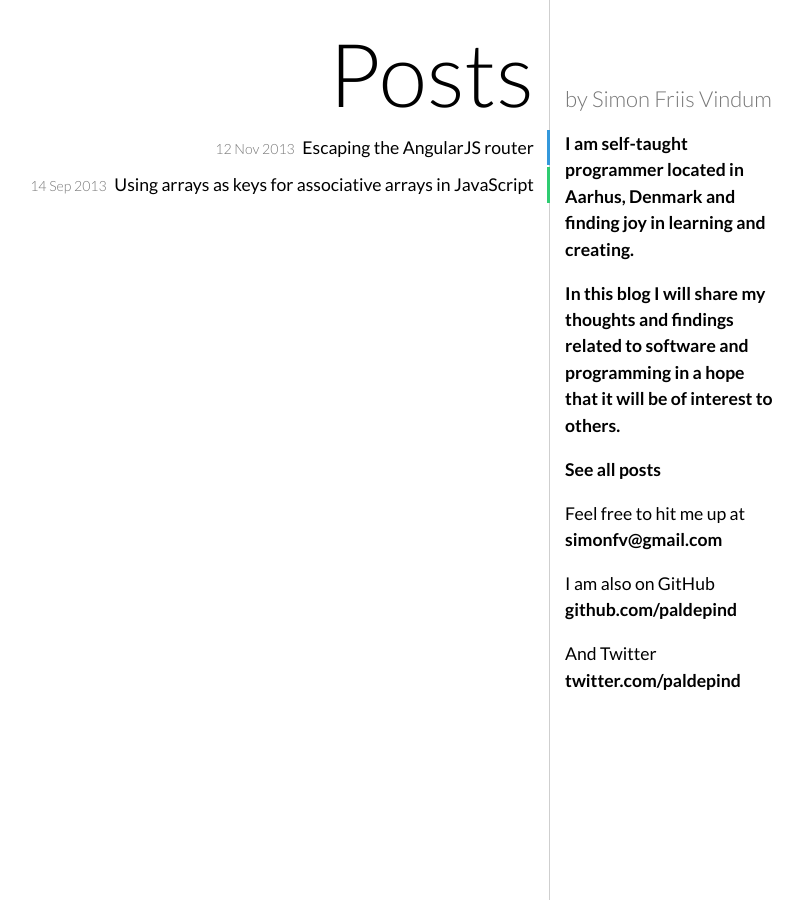
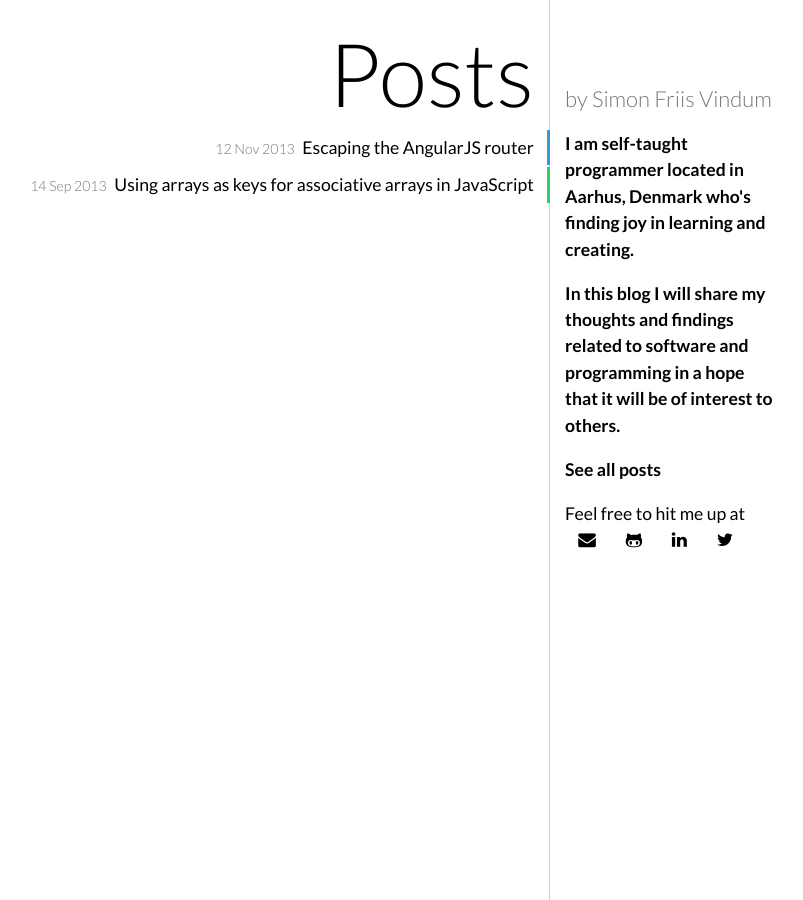
Before and after one commit to paldepind/blog, a Jekyll site: the page built from index.html, in a window 1280 px wide. Shown: the whole page, without its empty margins (240-1043 px from the left). Built offline with Jekyll 4.4.1, drawn with Linux system fonts in a browser that asks for light colours; nearby versions of some CDN libraries; Markdown is read by kramdown in place of the engine named in the settings.

Commit message:
Added contact icons to sidebar instead of text

```diff
--- a/_layouts/default.html
+++ b/_layouts/default.html
@@ -23,6 +23,7 @@
         <link href='http://fonts.googleapis.com/css?family=Quicksand:400,300,700' rel='stylesheet' type='text/css'>
         <link href='http://fonts.googleapis.com/css?family=Lato:400,100,100italic,300,300italic,400italic,700,700italic,900italic,900' rel='stylesheet' type='text/css'>
 
+        <link href="//netdna.bootstrapcdn.com/font-awesome/4.0.3/css/font-awesome.css" rel="stylesheet">
         <link rel="stylesheet" href="{{ site.baseurl }}/css/main.css">
         <link rel="stylesheet" href="{{ site.baseurl }}/css/syntax.css">
 
@@ -40,7 +41,7 @@
           {% endif %}
         </h1>
         <p>
-        I am self-taught programmer located in Aarhus, Denmark and finding joy in learning and creating.
+        I am self-taught programmer located in Aarhus, Denmark who's finding joy in learning and creating.
         </p>
         <p>
         In this blog I will share my thoughts and findings related to software and programming in a hope that it will be of interest to others.
@@ -52,17 +53,12 @@
         </p>
         <p>
           Feel free to hit me up at<br />
-          <a href="mailto:simonfv@gmail.com">simonfv@gmail.com</a><br>
-        </p>
-        <p>
-          I am also on GitHub<br />
-          <a href="http://github.com/paldepind/">github.com/paldepind</a><br>
-        </p>
-        <p>
-          And Twitter<br />
-          <a href="https://twitter.com/paldepind/">twitter.com/paldepind</a><br>
-        </p>
-        <p>
+          <span class="contact-icons">
+            <a href="mailto:simonfv@gmail.com"><i class="fa fa-envelope"></i></a>
+            <a href="https://github.com/paldepind/"><i class="fa fa-github-alt"></i></a>
+            <a href="http://linkedin.com/in/paldepind"><i class="fa fa-linkedin"></i></a>
+            <a href="https://twitter.com/paldepind"><i class="fa fa-twitter"></i></a>
+          </span>
         </p>
       </aside>
     </body>
--- a/css/main.css
+++ b/css/main.css
@@ -38,17 +38,19 @@ article > h1 {
 
 p { margin: 1em 0; }
 
-a {
+a, a:visited {
   color: #000;
+  transition: color 0.1s;
+  -moz-transition: color 0.1s;
+  -o-transition: color 0.1s;
 }
-a:hover {
-  color: #000;
-}
-a:visited {
-  color: #000;
-}
+
+a:hover,
 a:visited:hover {
-  color: #000;
+  color: #777;
+  transition: color 0.1s;
+  -moz-transition: color 0.1s;
+  -o-transition: color 0.1s;
 }
 
 table {
@@ -61,6 +63,11 @@ table {
 
 #posts {
   text-align: right;
+}
+
+#posts a:hover,
+#posts a:visited:hover {
+  color: #000;
 }
 
 ul.posts {
@@ -144,6 +151,10 @@ aside a {
   text-decoration: none;
 }
 
+.contact-icons i {
+  margin: 0 .75em;
+}
+
 /*****************************************************************************/
 /* Posts */
 
@@ -168,7 +179,6 @@ pre {
 /* terminal */
 #post pre.terminal {
   border: 1px solid #000;
-  //background-color: #333;
   color: #FFF;
 }
 
@@ -189,9 +199,6 @@ pre {
     min-height: 100%;
     border-right: 1px solid #cfcfcf;
     padding-right: 15px;
-  }
-
-  #posts {
   }
 
   #post {
```
